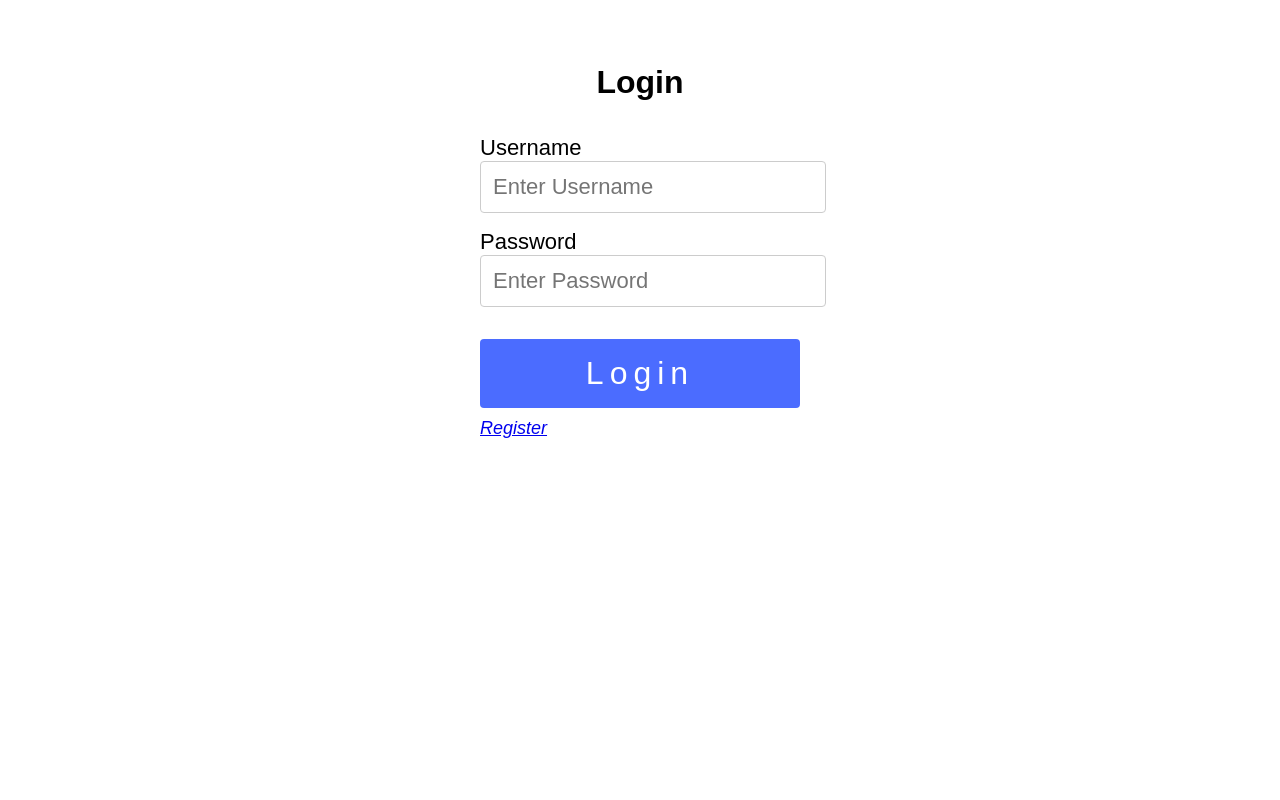
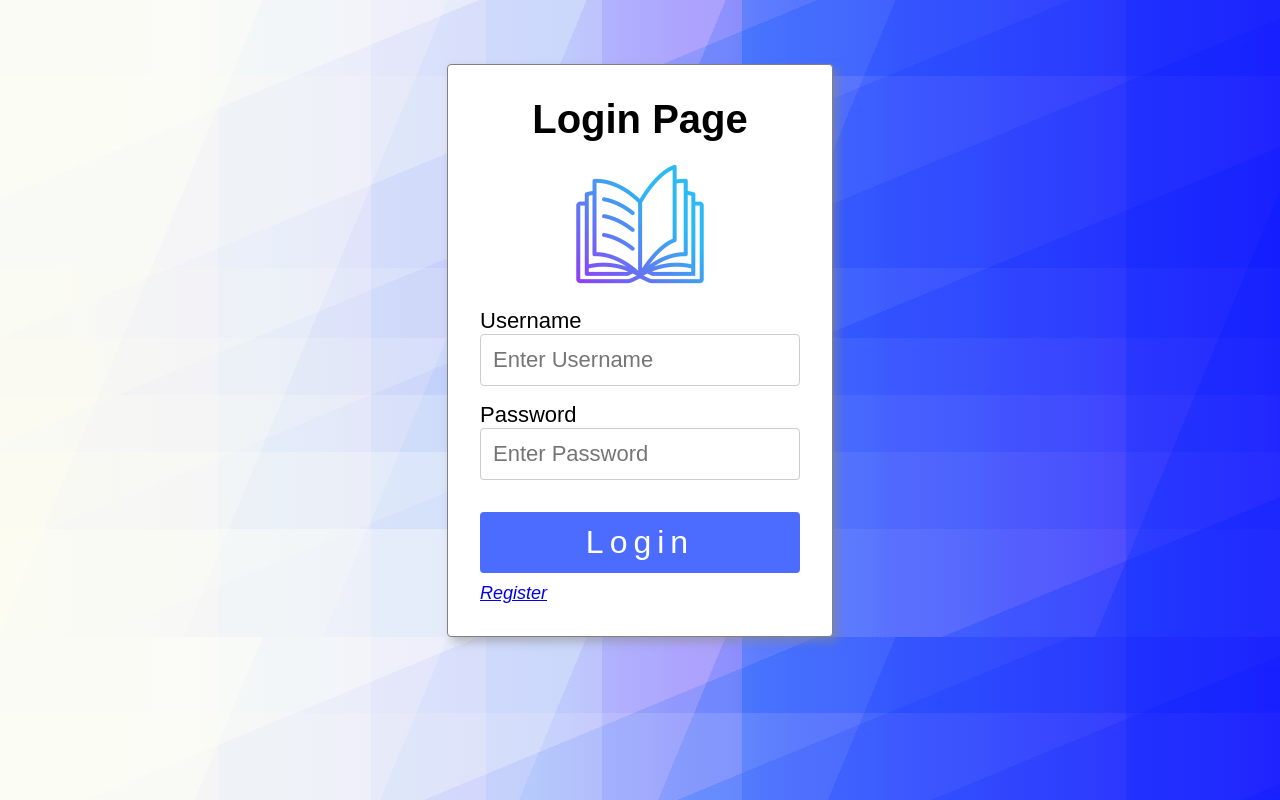
Before and after one commit to jmission11/student-management-system, a PHP site: page /login.php in a window 1280 px wide. Run offline with PHP 8.4, Linux system fonts and the light colour scheme.

Commit message:
css continuation and finished login

```diff
--- a/css/style.css
+++ b/css/style.css
@@ -1,67 +1,297 @@
-*{
+* {
   margin: 0;
   padding: 0;
   box-sizing: 0;
 }
 
-body{
-    font-family: Arial, sans-serif;
-
+/* ***************MESSAGES*********** */
+.message {
+  width: 100%;
+  padding: 1rem;
 }
 
-.login-container{
+.message.warning {
+  background-color: rgb(255, 255, 167);
+  border-left: 6px solid rgb(252, 252, 161);
+  color: rgb(255, 0, 0);
+  font-size: 25px;
+  font-style: italic;
+}
 
+.message.success {
+  background-color: rgb(0, 255, 13);
+  border-left: 6px solid rgb(6, 214, 17);
+  color: rgb(255, 255, 255);
+  font-size: 25px;
+  font-style: italic;
+}
+
+.message.info {
+  background-color: rgb(139, 150, 255);
+  border-left: 6px solid rgb(83, 101, 255);
+  color: rgb(255, 255, 255);
+  font-size: 25px;
+  font-style: italic;
+}
+
+/* end message */
+
+/* ************LOGIN************* */
+
+body {
+  font-family: Arial, sans-serif;
+}
+#login-body {
+  background-image: linear-gradient(
+      0deg,
+      rgb(213, 229, 183) 0%,
+      rgb(213, 229, 183) 17%,
+      rgb(189, 213, 190) 17%,
+      rgb(189, 213, 190) 29%,
+      rgb(166, 196, 196) 29%,
+      rgb(166, 196, 196) 38%,
+      rgb(142, 180, 203) 38%,
+      rgb(142, 180, 203) 47%,
+      rgb(118, 164, 210) 47%,
+      rgb(118, 164, 210) 58%,
+      rgb(95, 147, 216) 58%,
+      rgb(95, 147, 216) 88%,
+      rgb(71, 131, 223) 88%,
+      rgb(71, 131, 223) 100%
+    ),
+    linear-gradient(
+      157.5deg,
+      rgb(213, 229, 183) 0%,
+      rgb(213, 229, 183) 17%,
+      rgb(189, 213, 190) 17%,
+      rgb(189, 213, 190) 29%,
+      rgb(166, 196, 196) 29%,
+      rgb(166, 196, 196) 38%,
+      rgb(142, 180, 203) 38%,
+      rgb(142, 180, 203) 47%,
+      rgb(118, 164, 210) 47%,
+      rgb(118, 164, 210) 58%,
+      rgb(95, 147, 216) 58%,
+      rgb(95, 147, 216) 88%,
+      rgb(71, 131, 223) 88%,
+      rgb(71, 131, 223) 100%
+    ),
+    linear-gradient(
+      112.5deg,
+      rgb(213, 229, 183) 0%,
+      rgb(213, 229, 183) 17%,
+      rgb(189, 213, 190) 17%,
+      rgb(189, 213, 190) 29%,
+      rgb(166, 196, 196) 29%,
+      rgb(166, 196, 196) 38%,
+      rgb(142, 180, 203) 38%,
+      rgb(142, 180, 203) 47%,
+      rgb(118, 164, 210) 47%,
+      rgb(118, 164, 210) 58%,
+      rgb(95, 147, 216) 58%,
+      rgb(95, 147, 216) 88%,
+      rgb(71, 131, 223) 88%,
+      rgb(71, 131, 223) 100%
+    ),
+    linear-gradient(
+      90deg,
+      rgb(213, 229, 183) 0%,
+      rgb(213, 229, 183) 17%,
+      rgb(189, 213, 190) 17%,
+      rgb(189, 213, 190) 29%,
+      rgb(166, 196, 196) 29%,
+      rgb(166, 196, 196) 38%,
+      rgb(142, 180, 203) 38%,
+      rgb(142, 180, 203) 47%,
+      rgb(118, 164, 210) 47%,
+      rgb(118, 164, 210) 58%,
+      rgb(95, 147, 216) 58%,
+      rgb(95, 147, 216) 88%,
+      rgb(71, 131, 223) 88%,
+      rgb(71, 131, 223) 100%
+    ),
+    linear-gradient(90deg, rgb(173, 92, 95), rgb(110, 20, 174));
+  background-blend-mode: overlay, overlay, overlay, overlay, normal;
+}
+
+.login-container {
   margin: 0 auto;
   width: 25%;
   margin-top: 8vh;
 }
-.login-container h1{
+
+.login-container h1 {
   text-align: center;
 }
-.form-element{
+h1 {
+  font-size: 40px;
+}
+.form_logo {
+  width: 40%;
+  text-align: center;
+  margin: 0 auto;
+  justify-content: center;
+}
+.form_logo img {
+  width: 100%;
+  height: auto;
+}
+
+.form-element {
   width: 100%;
 }
 
-.form-element label{
+.form-element label {
   display: block;
   font-size: 22px;
   margin-top: 1rem;
 }
 
 .form-element input[type="text"],
-.form-element input[type="password"]{
-    font-size: 22px;
-    width: 100%;
-    padding: 12px;
-    border: 1px solid #ccc;
-    border-radius: 4px;
+.form-element input[type="password"],
+.login-container button {
+  font-size: 22px; /* Consistent font size */
+  width: 100%; /* Elements are full width */
+  padding: 12px; /* Consistent padding */
+  border: 1px solid #ccc; /* Consistent border */
+  border-radius: 4px; /* Consistent border-radius */
+  box-sizing: border-box; /* Fixes sizing issues */
   color: gray;
 }
 
-.login-container button{
-    width: 100%;
+.login-container {
+  background-color: white;
+  border: 1px solid grey;
+  border-radius: 4px;
+  padding: 2rem;
+  box-shadow: 5px 5px 10px #8888;
+}
+
+.login-container button {
   letter-spacing: 6px;
-    border-radius: 4px;
   margin-top: 2rem;
   font-size: 32px;
-    padding: 1rem;
   background-color: rgb(75, 108, 255);
-    border: none;background-color: rgb(75, 108, 255);
+  border: none;
   color: white;
   cursor: pointer;
 }
 
-.login-container button:hover{
-    background-color: rgb(253, 35, 35);
+.login-container button:hover {
+  background-color: rgb(35, 155, 253);
 }
 
-.register{
-    color: green;
-    margin-top:10px;
+.register {
+  margin-top: 10px;
   font-size: 18px;
   font-style: italic;
 }
 
-.register:hover{
+.register a:hover {
   color: rgb(140, 140, 255);
 }
+
+/* *************************END LOGIN******************************** */
+
+
+
+/* ********************************index******************************** */
+/* #index-body {
+  background-image: linear-gradient(
+      178deg,
+      rgb(209, 209, 209),
+      rgb(207, 207, 207)
+    ),
+    linear-gradient(
+      133deg,
+      rgb(177, 223, 206) 0%,
+      rgb(177, 223, 206) 46%,
+      rgb(147, 192, 214) 46%,
+      rgb(147, 192, 214) 56%,
+      rgb(117, 162, 222) 56%,
+      rgb(117, 162, 222) 61%,
+      rgb(86, 131, 229) 61%,
+      rgb(86, 131, 229) 64%,
+      rgb(56, 101, 237) 64%,
+      rgb(56, 101, 237) 82%,
+      rgb(26, 70, 245) 82%,
+      rgb(26, 70, 245) 100%
+    ),
+    linear-gradient(
+      223deg,
+      rgb(177, 223, 206) 0%,
+      rgb(177, 223, 206) 46%,
+      rgb(147, 192, 214) 46%,
+      rgb(147, 192, 214) 56%,
+      rgb(117, 162, 222) 56%,
+      rgb(117, 162, 222) 61%,
+      rgb(86, 131, 229) 61%,
+      rgb(86, 131, 229) 64%,
+      rgb(56, 101, 237) 64%,
+      rgb(56, 101, 237) 82%,
+      rgb(26, 70, 245) 82%,
+      rgb(26, 70, 245) 100%
+    );
+  background-blend-mode: overlay, overlay, normal;
+} */
+.wrapper {
+  padding: 0 2rem 0 2rem;
+}
+
+.index-title {
+  text-align: center;
+  font-size: 40px;
+  font-weight: bolder;
+  letter-spacing: 3px;
+}
+
+.index-title a {
+  text-decoration: none;
+  color: black;
+}
+
+.index-title a:hover {
+  text-decoration: underline;
+}
+
+
+
+table {
+  border: 1px solid #ddd;
+  border-collapse: collapse;
+  width: 100%;
+}
+
+th,
+td {
+  text-align: left;
+  padding: 8px;
+  border-bottom: rgba(128, 128, 128, 0.397) solid 1px;
+}
+
+tr:nth-child(even) {
+  background-color: #93aaff3b;
+}
+
+.search-container{
+  width: 20%;
+  padding-bottom: 1rem;
+}
+
+.index-search-input {
+  padding: 10px;
+  font-size: 17px;
+  border: 1px solid #ddd;
+  float: left;
+  width: 80%;
+  background: white;
+}
+.index-submit{
+  float: left;
+  width: 20%;
+  padding: 10px;
+  background:#2873ff;
+  color: white;
+  font-size: 17;
+
+}
--- a/login.php
+++ b/login.php
@@ -5,23 +5,22 @@ if (!isset($_SESSION)) {
 include_once("connections/connections.php");
 $con = connection();
 
-if(isset($_POST['login']))
-{
+if (isset($_POST['login'])) {
    $username = $_POST['username'];
    $password = $_POST['password'];
 
    $sql = "SELECT * FROM users WHERE username = '$username' AND password = '$password'";
-    $user = $con->query($sql) or die ($con->error);
+   $user = $con->query($sql) or die($con->error);
    $row = $user->fetch_assoc();
    $total = $user->num_rows;
 
-    if($total > 0) {
+   if ($total > 0) {
       $_SESSION['UserLogin'] = $row['username'];
       $_SESSION['Access'] = $row['access'];
       echo header("Location: index.php");
 
-    }else{
-        echo "Invalid Username or Password!";
+   } else {
+      echo "<div class='message warning'>Invalid Username or Password!</div>";
    }
 }
 
@@ -29,17 +28,22 @@ if(isset($_POST['login']))
 
 <!DOCTYPE html>
 <html lang="en">
+
 <head>
    <meta charset="UTF-8">
    <meta name="viewport" content="width=device-width, initial-scale=1.0">
    <title>Student Management</title>
    <link rel="stylesheet" href="css/style.css">
 </head>
-<body>
+
+<body id="login-body">
    <div class="login-container">
-    <h1>Login</h1>
+      <h1>Login Page</h1>
       <br>
-        <form action="" method = "post" id="login">
+      <div class="form_logo">
+         <img src="img/book.png" alt="" id="logo">
+      </div>
+      <form action="" method="post" id="login">
 
          <div class="form-element">
             <label>Username</label>
@@ -59,4 +63,5 @@ if(isset($_POST['login']))
       </form>
    </div>
 </body>
+
 </html>
```
Also changed, not shown: index.php (+28 -17 lines), result.php (+31 -14 lines), img/book.png (added), img/student.png (added). Lines whose indentation alone changed are shown as unchanged.
